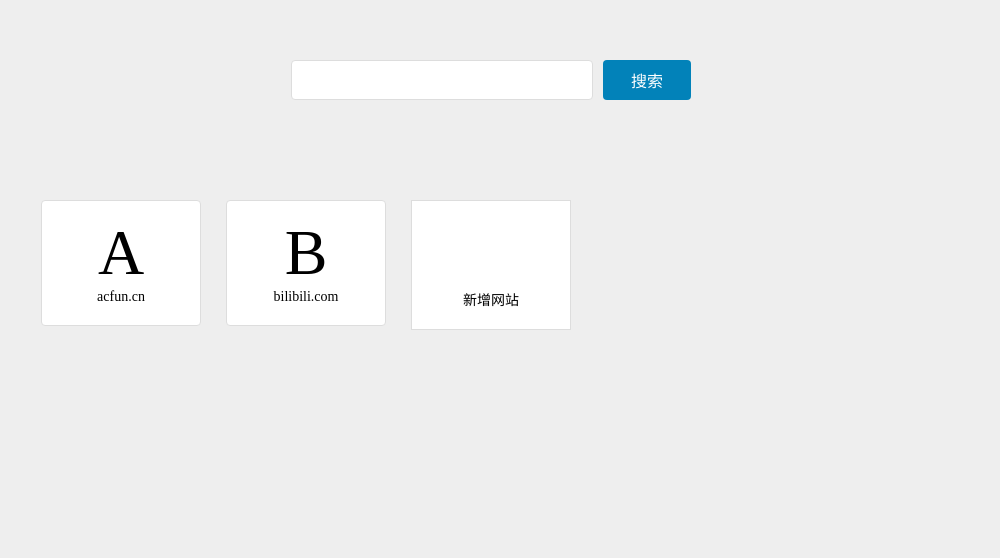
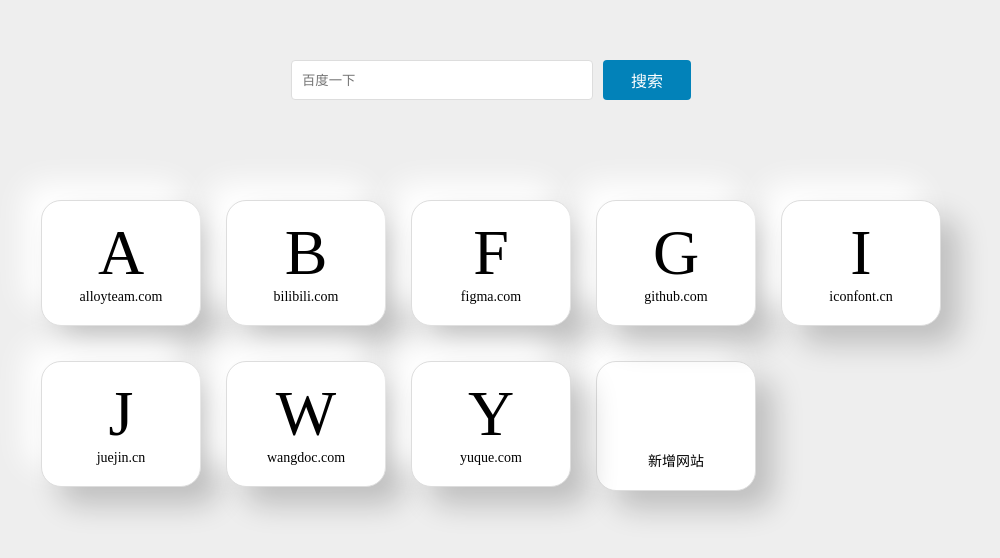
Before and after one commit to woshidw/nav, a website: page src/index.html in a window 1280 px wide. Shown: the whole page, without its empty margins (149-1149 px from the left). Drawn offline with nearby package versions, Linux system fonts and the light colour scheme.

Commit message:
add mimesis style

```diff
--- a/src/index.html
+++ b/src/index.html
@@ -24,7 +24,7 @@
     <header class="globalHeader">
       <form class="searchForm" method="get"
         action="https://www.baidu.com/s">
-        <input name="wd" type="text">
+        <input name="wd" type="text" placeholder="百度一下">
         <button type="submit">搜索</button>
       </form>
     </header>
--- a/src/main.js
+++ b/src/main.js
@@ -3,9 +3,16 @@
 const x = localStorage.getItem('x')
 const xObject = JSON.parse(x)
 const hashMap = xObject || [
-  {logo: 'A', url: 'https://www.acfun.cn'},
-  {logo: 'B',  url: 'https://www.bilibili.com'}
+  {logo: 'A', url: 'http://www.alloyteam.com/'},
+  {logo: 'B',  url: 'https://www.bilibili.com'},
+  {logo: 'F',  url: 'https://www.figma.com/'},
+  {logo: 'G', url: 'https://github.com/'},
+  {logo: 'I',  url: 'https://www.iconfont.cn/'},
+  {logo: 'J', url: 'https://juejin.cn/'},
+  {logo: 'W', url: 'https://wangdoc.com/javascript/'},
+  {logo: 'Y',  url: 'https://www.yuque.com/'},
 ]
+
 const simplifyUrl = (url) => {
   return url.replace('https://', '')
     .replace('http://', '')
@@ -54,6 +61,8 @@
   render()
 })
 
+
+//存storage
 window.onbeforeunload = () => {
   const string = JSON.stringify(hashMap)
   localStorage.setItem('x', string)
--- a/src/style.css
+++ b/src/style.css
@@ -24,6 +24,7 @@
     max-width: 400px;
     margin-left: auto;
     margin-right: auto;
+
   }
 }
 .searchForm > input {
@@ -42,6 +43,8 @@
   background: #0282B9;
   color: white;
   font-size: 16px;
+  cursor: pointer;
+
 }
 .globalMain {
   max-width: 900px;
@@ -78,11 +81,38 @@
   flex-direction: column;
   background: white;
   border: 1px solid #DDD;
-  border-radius: 4px;
+  border-radius: 20px;
   padding: 20px 0;
   position: relative;
   cursor: pointer;
+
+
 }
+@media(min-width: 500px){
+  .siteList .site {
+    width: 160px;
+    display: flex;
+    justify-content: center;
+    align-items: center;
+    flex-direction: column;
+    background: white;
+    border: 1px solid #DDD;
+    border-radius: 20px;
+    padding: 20px 0;
+    margin-bottom: 25px;
+    position: relative;
+    cursor: pointer;
+    box-shadow: 18px 18px 30px rgba(0,0,0,0.2),-18px -18px 30px rgba(255,255,255,1);
+    transition: all 0.2s ease-out;
+  }
+
+}
+@media (min-width: 500px){
+  .siteList .site:hover{
+    box-shadow: 0 0 0 rgba(0,0,0,0.2),0 0 0 rgba(255,255,255,0.8),inset 18px 18px 30px rgba(0,0,0,0.1),inset -18px -18px 30px rgba(255,255,255,1);
+  }
+}
+
 .siteList .site > .logo {
   width: 64px;
   height: 64px;
@@ -92,20 +122,44 @@
   font-size: 64px;
   text-transform: uppercase;
 }
+
+@media(min-width: 500px){
+  .siteList .site:hover > .logo{
+    width: 58px;
+    font-size: 58px;
+    transition: all 0.2s ease-out;
+
+  }
+}
 .siteList .site > .link {
   font-size: 14px;
   margin-top: 4px;
 }
+@media(min-width:500px){
+  .siteList .site:hover > .link {
+    font-size: 12px;
+    transition: all 0.2s ease-out;
+  }
+}
+
 .siteList .site > .close {
   position: absolute;
   right: 10px;
   top: 5px;
-  display: none;
+  display: block;
   cursor: default;
 }
-.siteList .site:hover > .close {
+@media(min-width: 500px){
+  .siteList .site > .close {
+    display: none;
+  }
+}
+
+.siteList .site:hover > .close{
   display: block;
 }
+
+
 .siteList .addButton {
   border: 1px solid #DDD;
   background: white;
@@ -115,15 +169,36 @@
   align-items: center;
   flex-direction: column;
   padding: 20px 0;
+  border-radius: 20px;
 }
+@media(min-width: 500px){
+  .siteList .addButton {
+    box-shadow: 18px 18px 30px rgba(0,0,0,0.2),-18px -18px 30px rgba(255,255,255,1);
+    transition: all 0.2s ease-out;
+  }
+}
+@media(min-width: 500px){
+  .siteList .addButton:hover {
+    box-shadow: 0 0 0 rgba(0,0,0,0.2),0 0 0 rgba(255,255,255,0.8),inset 18px 18px 30px rgba(0,0,0,0.1),inset -18px -18px 30px rgba(255,255,255,1);
+  }
+}
+
 .siteList .addButton .icon {
-  width: 56px;
-  height: 56px;
+  width: 64px;
+  height: 64px;
 }
+
 .siteList .addButton .text {
   font-size: 14px;
   margin-top: 4px;
 }
+.siteList .addButton:hover > .text {
+  font-size: 12px;
+  margin-top: 4px;
+  transition: all 0.2s ease-out;
+
+}
+
 .siteList .addButton .icon-wrapper {
   width: 64px;
   height: 64px;
```
Also changed, not shown: dist/index.html, 8 other files.
